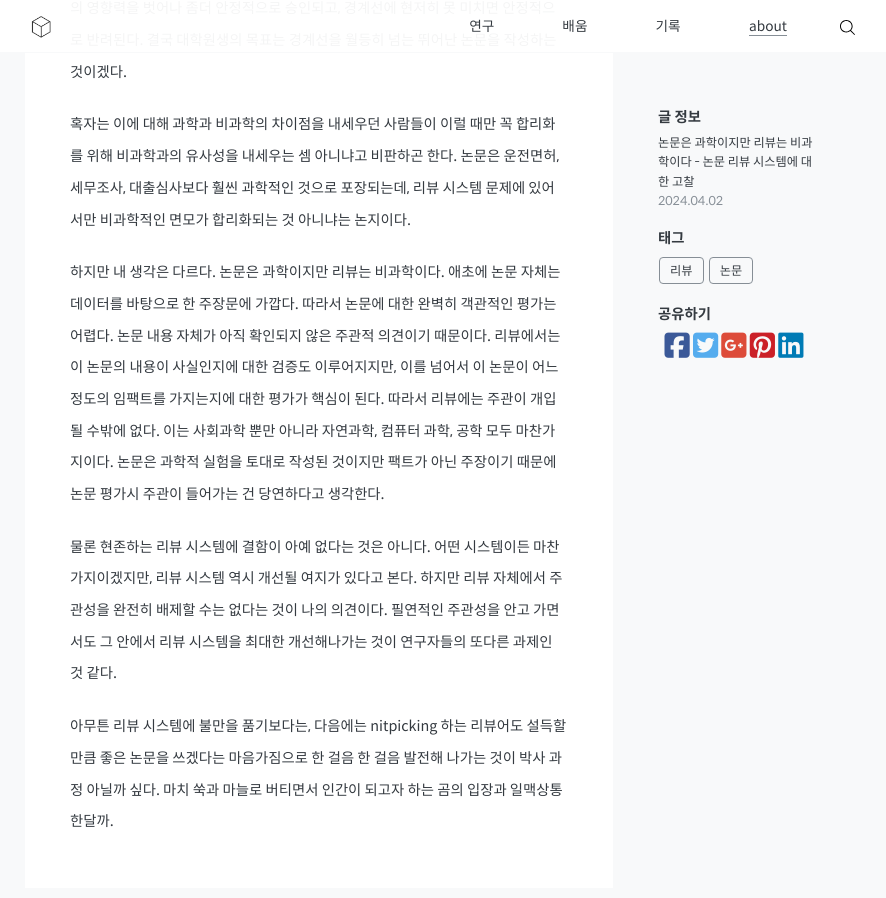
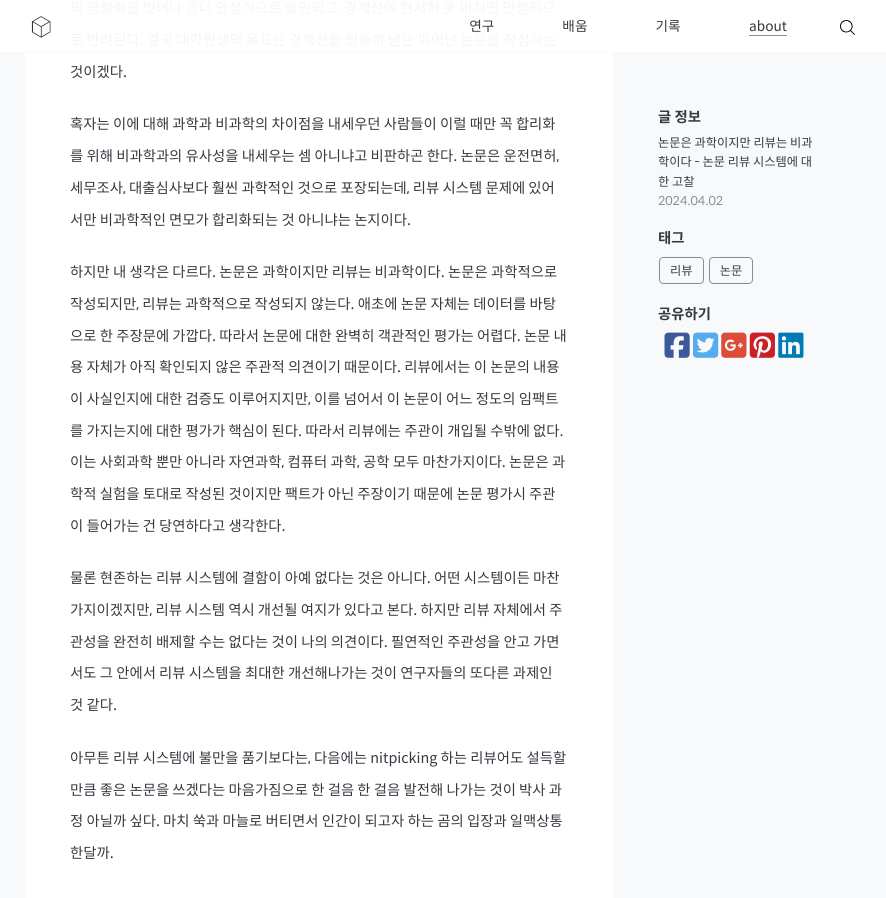
Before and after one commit to jyoonsong/jyoonsong.github.io, a Jekyll site: the page built from _posts/2024-04-19-reviews.md, in a window 1280 px wide and 900 px high, scrolled down 531 px. Shown: the whole window, without its empty margins (195-1081 px from the left). Built offline with Jekyll 4.4.1, drawn with Linux system fonts in a browser that asks for light colours; nearby versions of some CDN libraries.

Commit message:
very important to write well, communicate well

```diff
--- a/_posts/2024-04-19-reviews.md
+++ b/_posts/2024-04-19-reviews.md
@@ -23,7 +23,7 @@ tags:
 
 혹자는 이에 대해 과학과 비과학의 차이점을 내세우던 사람들이 이럴 때만 꼭 합리화를 위해 비과학과의 유사성을 내세우는 셈 아니냐고 비판하곤 한다. 논문은 운전면허, 세무조사, 대출심사보다 훨씬 과학적인 것으로 포장되는데, 리뷰 시스템 문제에 있어서만 비과학적인 면모가 합리화되는 것 아니냐는 논지이다.
 
-하지만 내 생각은 다르다. 논문은 과학이지만 리뷰는 비과학이다. 애초에 논문 자체는 데이터를 바탕으로 한 주장문에 가깝다. 따라서 논문에 대한 완벽히 객관적인 평가는 어렵다. 논문 내용 자체가 아직 확인되지 않은 주관적 의견이기 때문이다. 리뷰에서는 이 논문의 내용이 사실인지에 대한 검증도 이루어지지만, 이를 넘어서 이 논문이 어느 정도의 임팩트를 가지는지에 대한 평가가 핵심이 된다. 따라서 리뷰에는 주관이 개입될 수밖에 없다. 이는 사회과학 뿐만 아니라 자연과학, 컴퓨터 과학, 공학 모두 마찬가지이다. 논문은 과학적 실험을 토대로 작성된 것이지만 팩트가 아닌 주장이기 때문에 논문 평가시 주관이 들어가는 건 당연하다고 생각한다.
+하지만 내 생각은 다르다. 논문은 과학이지만 리뷰는 비과학이다. 논문은 과학적으로 작성되지만, 리뷰는 과학적으로 작성되지 않는다. 애초에 논문 자체는 데이터를 바탕으로 한 주장문에 가깝다. 따라서 논문에 대한 완벽히 객관적인 평가는 어렵다. 논문 내용 자체가 아직 확인되지 않은 주관적 의견이기 때문이다. 리뷰에서는 이 논문의 내용이 사실인지에 대한 검증도 이루어지지만, 이를 넘어서 이 논문이 어느 정도의 임팩트를 가지는지에 대한 평가가 핵심이 된다. 따라서 리뷰에는 주관이 개입될 수밖에 없다. 이는 사회과학 뿐만 아니라 자연과학, 컴퓨터 과학, 공학 모두 마찬가지이다. 논문은 과학적 실험을 토대로 작성된 것이지만 팩트가 아닌 주장이기 때문에 논문 평가시 주관이 들어가는 건 당연하다고 생각한다.
 
 물론 현존하는 리뷰 시스템에 결함이 아예 없다는 것은 아니다. 어떤 시스템이든 마찬가지이겠지만, 리뷰 시스템 역시 개선될 여지가 있다고 본다. 하지만 리뷰 자체에서 주관성을 완전히 배제할 수는 없다는 것이 나의 의견이다. 필연적인 주관성을 안고 가면서도 그 안에서 리뷰 시스템을 최대한 개선해나가는 것이 연구자들의 또다른 과제인 것 같다.
 
```
